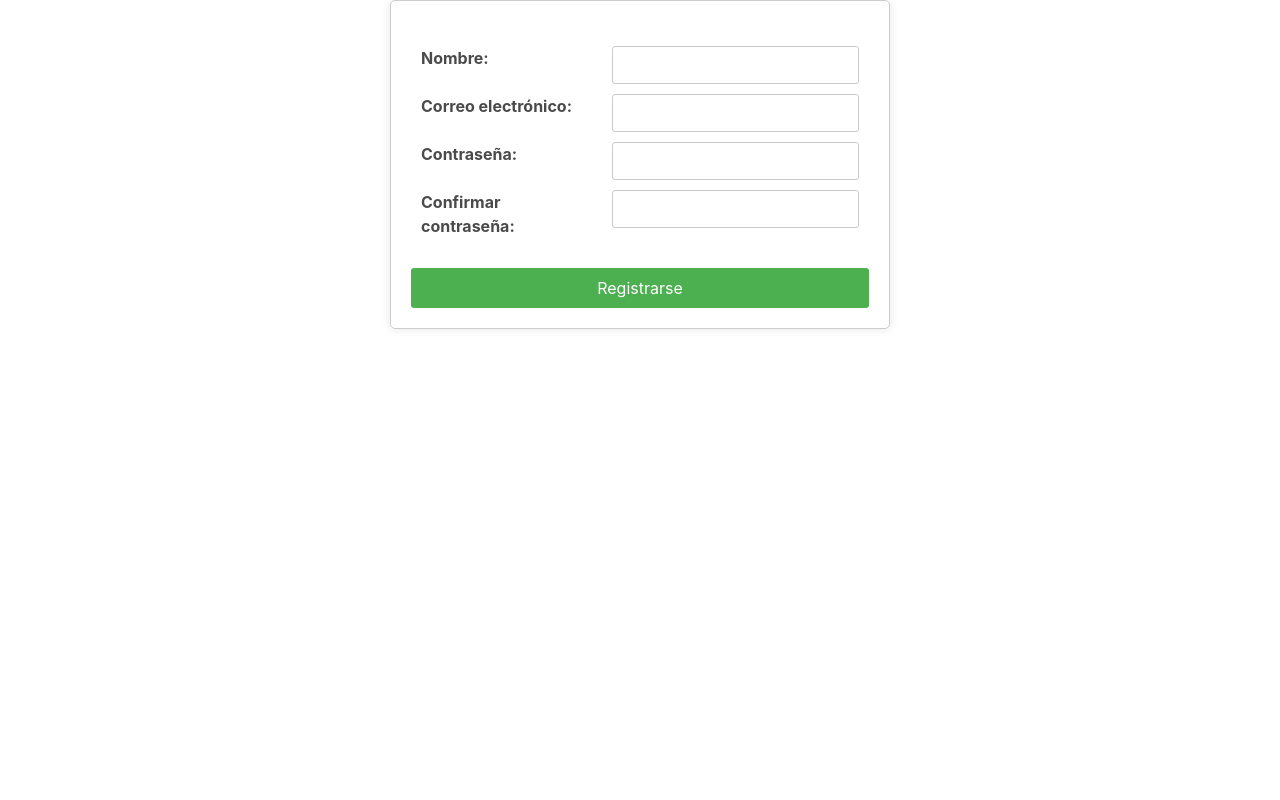
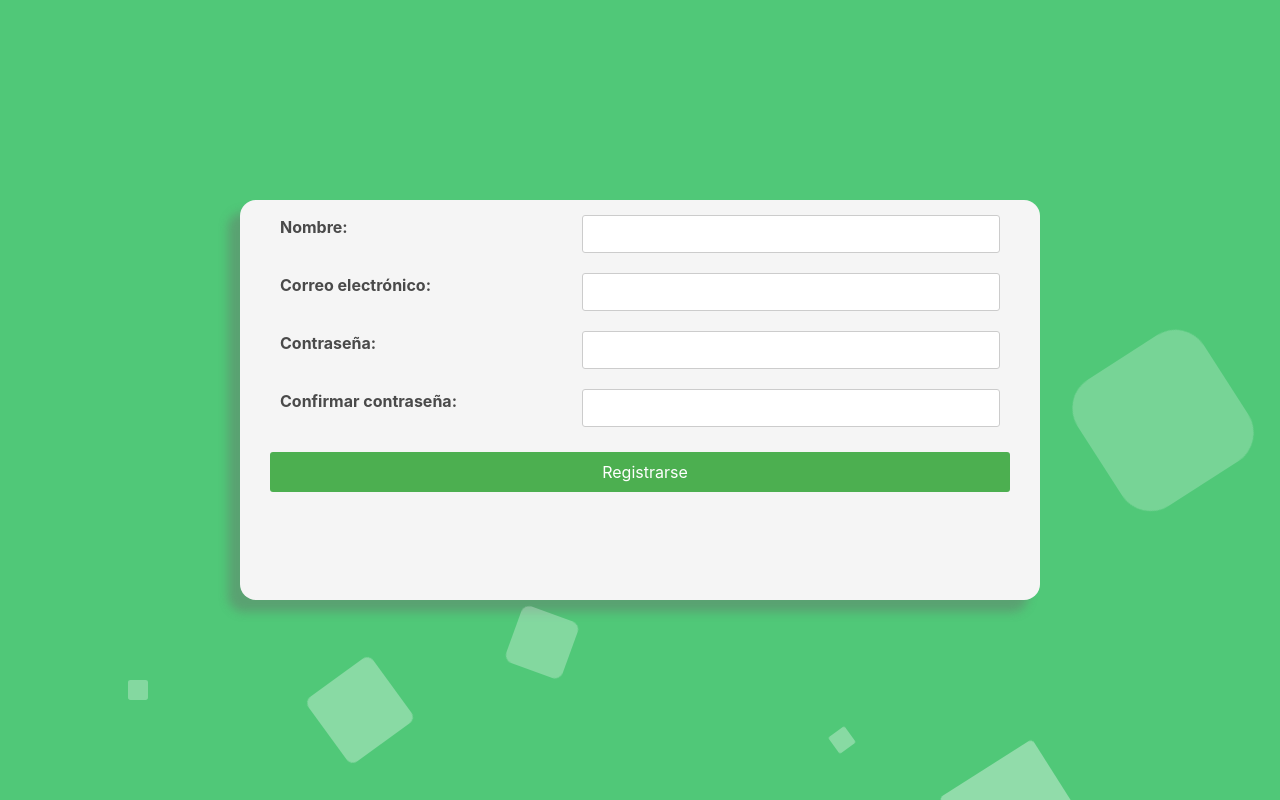
Before and after one commit to IsmaelPasalagua/jam_web, an Angular app: page /register in a window 1280 px wide. Built offline with nearby package versions, Linux system fonts and the light colour scheme.

Commit message:
fondo registro

```diff
--- a/src/app/app.module.ts
+++ b/src/app/app.module.ts
@@ -6,12 +6,16 @@ import { AppComponent } from './app.component';
 import { LoginComponent } from './components/auth/login/login.component';
 import { ProfileComoponent } from './components/profile/profile.component';
 import { HttpClientModule } from '@angular/common/http';
+import { ModalComponent } from './components/modal/modal.component';
+import { PublicacionesComponent } from './components/publicaciones/publicaciones.component';
 
 @NgModule({
   declarations: [
     AppComponent,
     ProfileComoponent,
     LoginComponent,
+    ModalComponent,
+    PublicacionesComponent
 
   ],
   imports: [
--- a/src/app/components/register/register.component.html
+++ b/src/app/components/register/register.component.html
@@ -1,23 +1,38 @@
-<div class="container">
-  <form (submit)="onSubmit($event)">
-    <table>
+<div class="contextRegister">
+  <div class="areaRegister">
+    <ul class="circlesRegister">
+      <li class="liRegister"></li>
+      <li class="liRegister"></li>
+      <li class="liRegister"></li>
+      <li class="liRegister"></li>
+      <li class="liRegister"></li>
+      <li class="liRegister"></li>
+      <li class="liRegister"></li>
+      <li class="liRegister"></li>
+      <li class="liRegister"></li>
+      <li class="liRegister"></li>
+    </ul>
+    <form class="formRegister" (submit)="onSubmit($event)">
+      <table class="tableRegister">
         <tr>
-        <td><label for="name">Nombre:</label></td>
-        <td><input type="text" id="name" name="name"></td>
+          <td class="tdRegister"><label class="labelRegister" for="name">Nombre:</label></td>
+          <td class="tdRegister"><input class="inputRegister" type="text" id="name" name="name"></td>
         </tr>
         <tr>
-        <td><label for="email">Correo electrónico:</label></td>
-        <td><input type="email" id="email" name="email"></td>
+          <td class="tdRegister"><label class="labelRegister" for="email">Correo electrónico:</label></td>
+          <td class="tdRegister"><input class="inputRegister" type="email" id="email" name="email"></td>
         </tr>
         <tr>
-        <td><label for="password">Contraseña:</label></td>
-        <td><input type="password" id="password" name="password"></td>
+          <td class="tdRegister"><label class="labelRegister" for="password">Contraseña:</label></td>
+          <td class="tdRegister"><input class="inputRegister" type="password" id="password" name="password"></td>
         </tr>
         <tr>
-        <td><label for="confirmPassword">Confirmar contraseña:</label></td>
-        <td><input type="password" id="confirmPassword" name="confirmPassword"></td>
+          <td class="tdRegister"><label class="labelRegister" for="confirmPassword">Confirmar contraseña:</label></td>
+          <td class="tdRegister"><input class="inputRegister" type="password" id="confirmPassword"
+              name="confirmPassword"></td>
         </tr>
       </table>
-    <button type="submit" class="btn-register"><i class="fas fa-user-plus"></i>Registrarse</button>
+      <button type="submit" class="buttonRegister btnRegister"><i class="btnRegister iRegister"></i>Registrarse</button>
     </form>
   </div>
+</div>
--- a/src/app/components/register/register.component.scss
+++ b/src/app/components/register/register.component.scss
@@ -1,60 +1,197 @@
-.container {
-  max-width: 500px;
-  margin: 0 auto;
-  padding: 20px;
-  border: 1px solid #ccc;
-  border-radius: 5px;
-  box-shadow: 0px 0px 10px rgba(0, 0, 0, 0.1);
+.contextRegister {
+  width: 100%;
+  height: 100vh;
 }
 
-form {
-  margin-top: 20px;
+.areaRegister {
+  background: #50C878;
+  width: 100%;
+  height: 100vh;
+  display: flex;
+  justify-content: center;
+  align-items: center;
 }
 
-table {
-  width: 100%;
+.formRegister {
+  width: 90%;
+  height: 60%;
+  max-width: 800px;
+  max-height: 400px;
+  border-radius: 1rem;
+  display: flex;
+  padding-left: 30px;
+  padding-right: 30px;
+  flex-direction: column;
+  background-color: whitesmoke;
+  transition: .4s ease-in-out;
+  box-shadow: -12px 12px 10px 0px rgba(105, 105, 105, 0.4);
+   //[offset-x] [offset-y] [blur-radius] [spread-radius] [color];
 }
 
-td {
+.formRegister:hover{
+  transform:scale(1.05) ;
+  border: 2px solid whitesmoke;
+}
+
+@media only screen and (min-width:400px) and (max-width:800px) {
+  .formLogin{
+     width:80%;
+     height: 80%;
+ }
+     }
+
+.tdRegister {
   padding: 5px 10px;
 }
 
-label {
+.labelRegister {
   display: block;
   font-weight: bold;
+  margin-top: 10px;
   margin-bottom: 5px;
 }
 
-input[type="text"],
-input[type="email"],
-input[type="password"] {
+.inputRegister[type="text"],
+.inputRegister[type="email"],
+.inputRegister[type="password"] {
   width: 100%;
+  position: relative;
+  margin-top: 10px;
   padding: 8px;
   border: 1px solid #ccc;
   border-radius: 3px;
   font-size: 16px;
 }
 
-button[type="submit"] {
-  display: block;
+.buttonRegister[type="submit"] {
+  position: relative;
   margin-top: 20px;
   padding: 10px;
   background-color: #4CAF50;
   color: #fff;
   border: none;
+  padding-right: 50%;
+  padding-left: 50%;
   border-radius: 3px;
   font-size: 16px;
   cursor: pointer;
 }
 
-.btn-register {
+.btnRegister {
   width: 100%;
   display: flex;
   align-items: center;
   justify-content: center;
   gap: 10px;
 }
+//____________________________________
+.circlesRegister {
+  position: absolute;
+  top: 0;
+  left: 0;
+  width: 100%;
+  height: 100%;
+  overflow: hidden;
+}
 
-.btn-register i {
-  font-size: 16px;
+.circlesRegister .liRegister {
+  position: absolute;
+  display: block;
+  list-style: none;
+  width: 20px;
+  height: 20px;
+  background: rgba(255, 255, 255, 0.4);
+  animation: animate 25s linear infinite;
+  bottom: -150px;
 }
+
+.circlesRegister .liRegister:nth-child(1) {
+  left: 25%;
+  width: 80px;
+  height: 80px;
+  animation-delay: 0s;
+}
+
+.circlesRegister .liRegister:nth-child(2) {
+  left: 10%;
+  width: 20px;
+  height: 20px;
+  animation-delay: 2s;
+  animation-duration: 12s;
+}
+
+.circlesRegister .liRegister:nth-child(3) {
+  left: 70%;
+  width: 20px;
+  height: 20px;
+  animation-delay: 4s;
+}
+
+.circlesRegister .liRegister:nth-child(4) {
+  left: 40%;
+  width: 60px;
+  height: 60px;
+  animation-delay: 0s;
+  animation-duration: 18s;
+}
+
+.circlesRegister .liRegister:nth-child(5) {
+  left: 65%;
+  width: 20px;
+  height: 20px;
+  animation-delay: 0s;
+}
+
+.circlesRegister .liRegister:nth-child(6) {
+  left: 75%;
+  width: 110px;
+  height: 110px;
+  animation-delay: 3s;
+}
+
+.circlesRegister .liRegister:nth-child(7) {
+  left: 35%;
+  width: 150px;
+  height: 150px;
+  animation-delay: 7s;
+}
+
+.circlesRegister .liRegister:nth-child(8) {
+  left: 50%;
+  width: 25px;
+  height: 25px;
+  animation-delay: 15s;
+  animation-duration: 45s;
+}
+
+.circlesRegister .liRegister:nth-child(9) {
+  left: 20%;
+  width: 15px;
+  height: 15px;
+  animation-delay: 2s;
+  animation-duration: 35s;
+}
+
+.circlesRegister .liRegister:nth-child(10) {
+  left: 85%;
+  width: 150px;
+  height: 150px;
+  animation-delay: 0s;
+  animation-duration: 11s;
+}
+
+@keyframes animate {
+
+  0% {
+      transform: translateY(0) rotate(0deg);
+      opacity: 1;
+      border-radius: 0;
+  }
+
+  100% {
+      transform: translateY(-1000px) rotate(720deg);
+      opacity: 0;
+      border-radius: 50%;
+  }
+
+}
```
Also changed, not shown: src/app/app-routing.module.ts (+10 -0 lines). Lines whose indentation alone changed are shown as unchanged.
